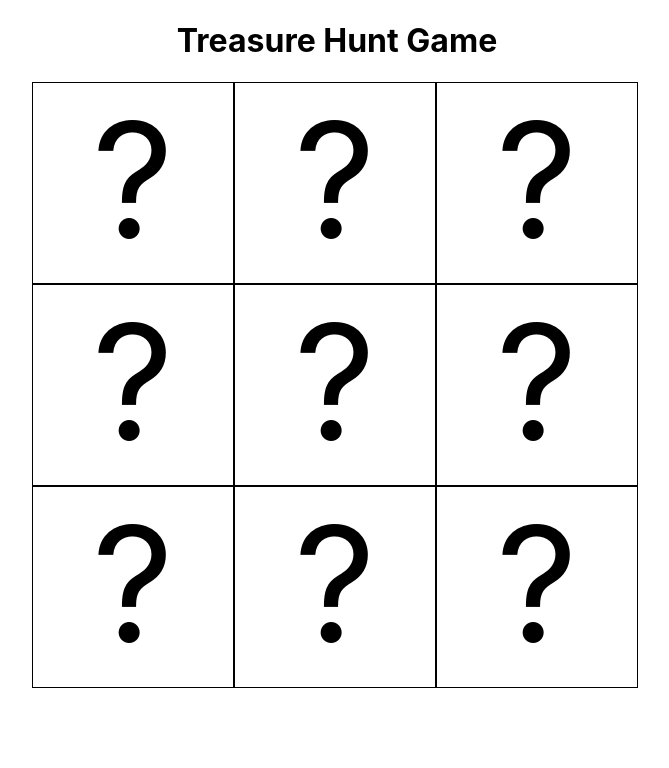
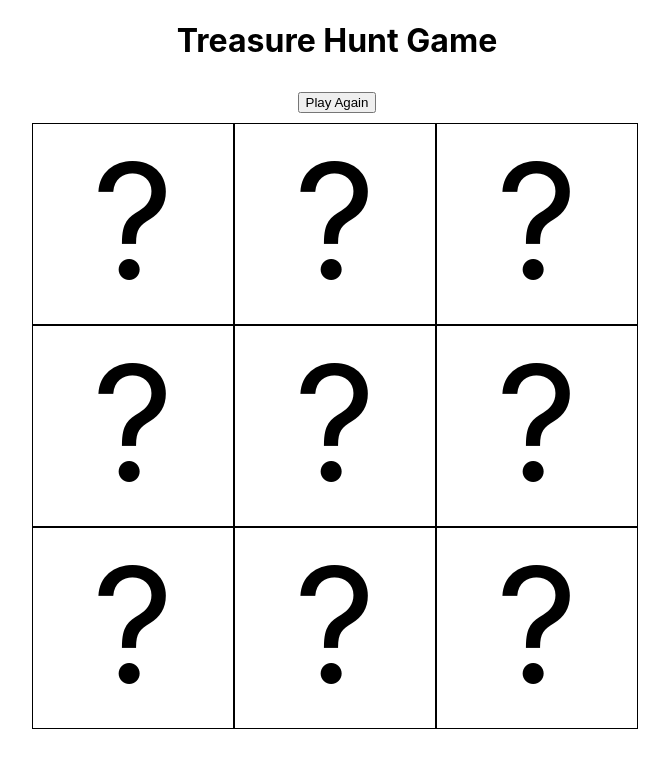
Before and after one commit to learn-academy-2023-bravo/treasure-hunt-Nguyen3464, a React (Create React App) app: page / in a window 1280 px wide. Shown: the top 768 px of the page, without its empty margins (303-972 px from the left). Built offline with nearby package versions, Linux system fonts and the light colour scheme.

Commit message:
complete user story #4

```diff
--- a/src/App.css
+++ b/src/App.css
@@ -16,3 +16,9 @@ h1 {
   width: 610px;
   margin: 0 auto;
 }
+
+.restartButton {
+  display: flex;
+  justify-content: center;
+  padding: 10px;
+}
--- a/src/App.js
+++ b/src/App.js
@@ -20,7 +20,6 @@ const App = () => {
 
   const [bombLocation, setBombLocation] = useState(Math.floor(Math.random() * board.length))
 
-
   const handleGamePlay = (clickedSquare) => {
     let updateBoard = [...board] // creates a copy of the array
     if(clickedSquare === treasureLocation) {
@@ -35,9 +34,15 @@ const App = () => {
     }
   }
 
+  const handleRestart = () => {
+    window.location.reload()
+  }
   return (
     <>
       <h1>Treasure Hunt Game</h1>
+      <div className="restartButton">
+        <button onClick={handleRestart}>Play Again</button>
+      </div>
       <div className="board">
       {
         board.map((square, index) => {
```
Also changed, not shown: 1 other file (tests, documents, lock files or other folders).
